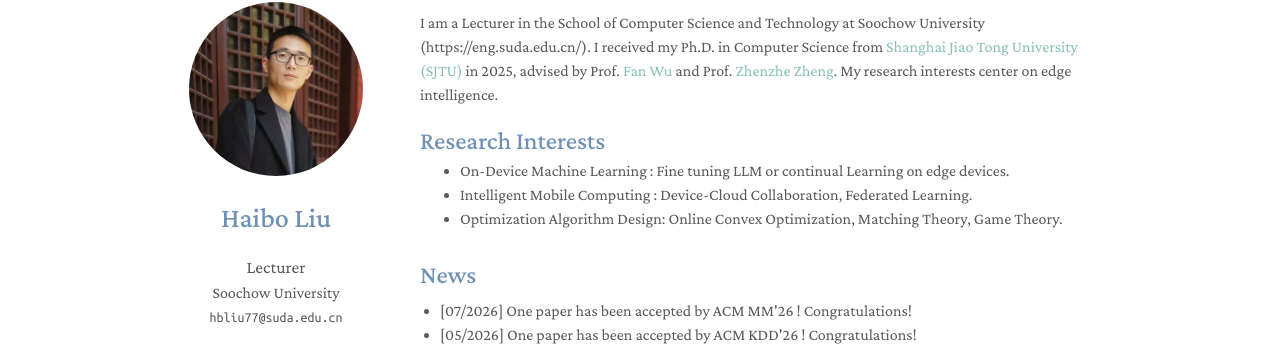
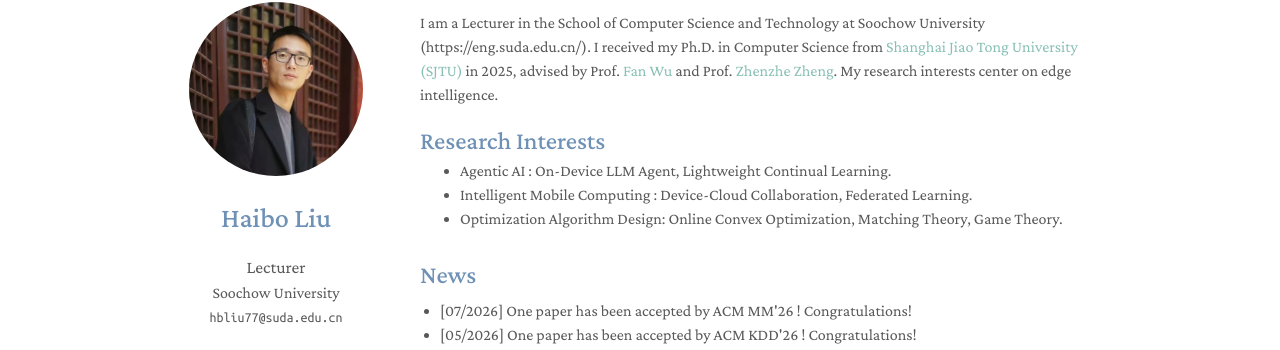
Before and after one commit to liuhaibo919/liuhaibo919.github.io, a Jekyll site: the page built from index.md, in a window 1280 px wide and 900 px high. Shown: the part 106-456 px from the top of the window. Built offline with Jekyll 4.4.1, drawn with Linux system fonts in a browser that asks for light colours; a style sheet for code colours, icons or effects is not loaded.

Commit message:
Update research.md

```diff
--- a/_includes/research.md
+++ b/_includes/research.md
@@ -1,5 +1,5 @@
 <h2 id="research" style="margin: 5px 0px 5px;">Research Interests</h2>
 
-- On-Device Machine Learning : Fine tuning LLM or continual Learning on edge devices.
+- Agentic AI : On-Device LLM Agent, Lightweight Continual Learning.
 - Intelligent Mobile Computing : Device-Cloud Collaboration, Federated Learning.
 - Optimization Algorithm Design: Online Convex Optimization, Matching Theory, Game Theory.
```
